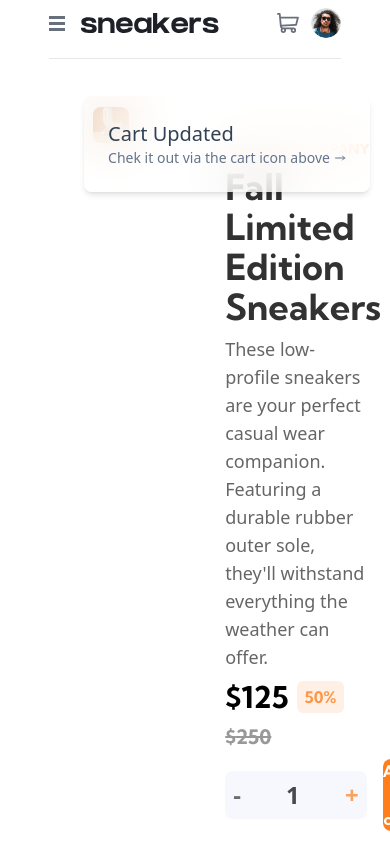
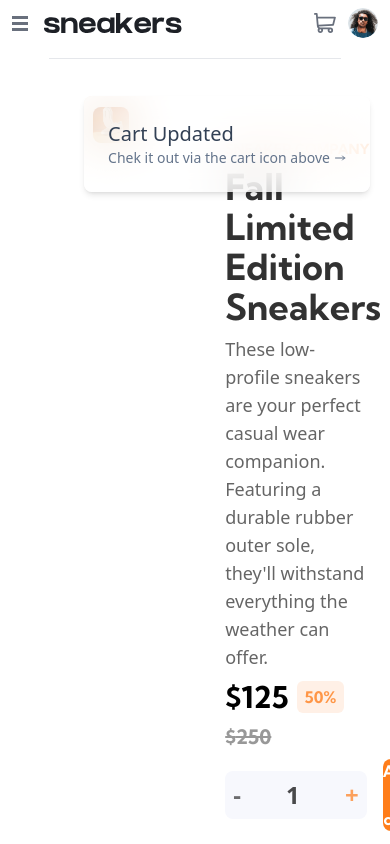
Before and after one commit to HIRWA13/Product-Page, a React (Vite) app: page / in a window 390 px wide. Shown: the top 844 px of the page. Built offline with nearby package versions, Linux system fonts and the light colour scheme.

Commit message:
style : update the styles of the header component

```diff
--- a/src/components/Header/Header.jsx
+++ b/src/components/Header/Header.jsx
@@ -2,8 +2,8 @@ export default function Header(props) {
   const links = ["collections", "Men", "Women", "About", "Contact"];
   return (
     <>
-      <div className="flex justify-between items-center w-[80%] mx-auto mt-2 font-KumbRegular">
-        <div className="flex gap-4 items-center md:gap-20 ">
+      <div className="flex justify-between items-center md:w-[80%] mx-auto mt-2 font-KumbRegular">
+        <div className="flex gap-4 items-center md:gap-20">
           <div className="md:hidden">
             <img src="/images/icon-menu.svg"/>
           </div>
@@ -20,7 +20,7 @@ export default function Header(props) {
           </ul>
         </div>
 
-        <div className="flex gap-3 md:gap-16 items-center ">
+        <div className="flex gap-3 md:gap-16 items-center relative">
           <div>
             <img
                 src="/images/icon-cart.svg"
```
